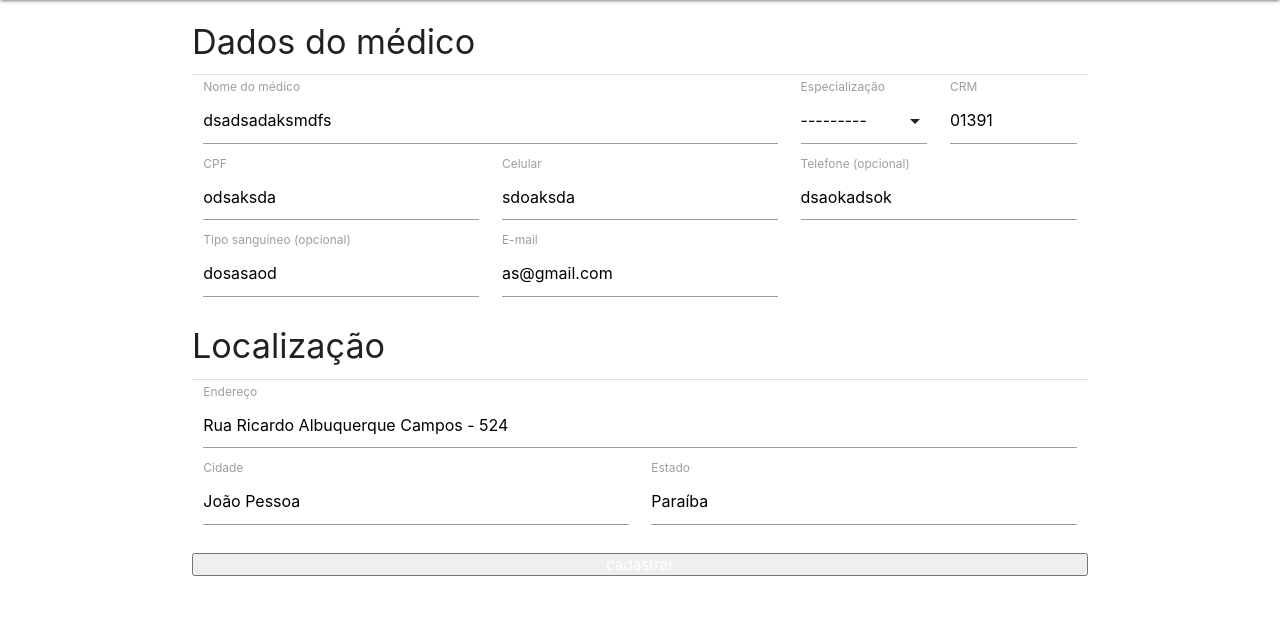
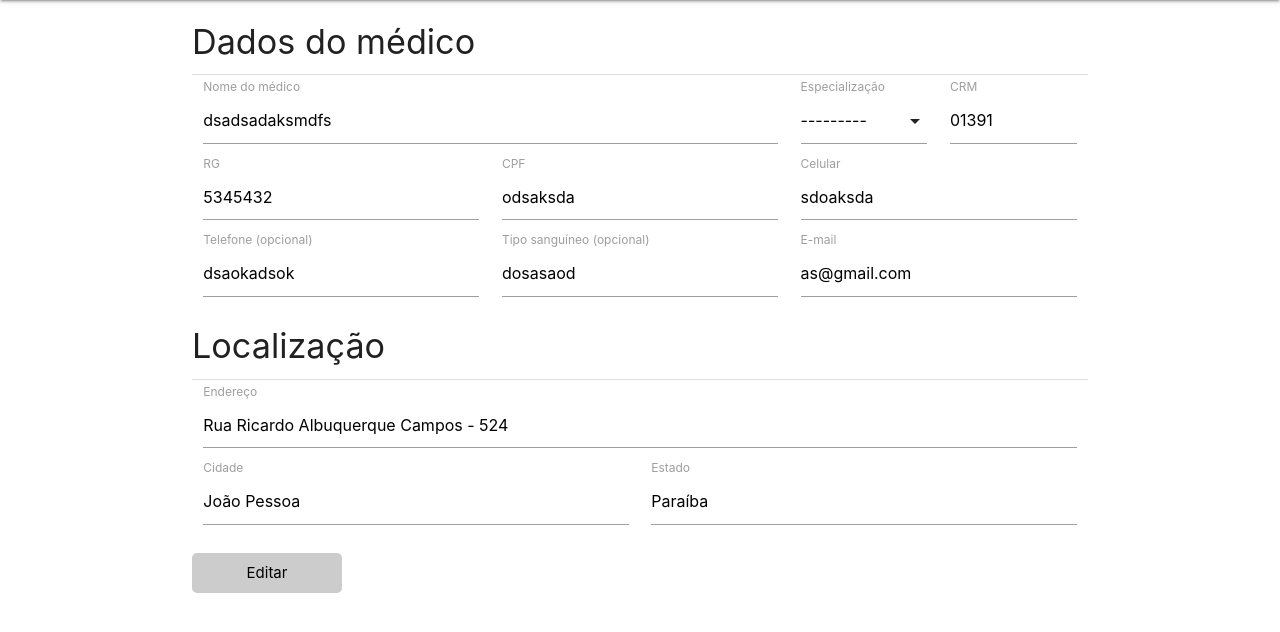
Before and after one commit to danielbandeir/MedicalSystem, a Django app: page /medico/editar/6 in a window 1280 px wide. Shown: the part 64-696 px from the top of the page. Run offline with Django 3.2, Linux system fonts and the light colour scheme; a user stored in the database is signed in; data comes from the database, SQL or seed files in the repository; both versions use the stored data as it was after the commit; data that the repository does not hold is empty.

Commit message:
Bug and DB fixed

```diff
--- a/central/agenda/models.py
+++ b/central/agenda/models.py
@@ -6,7 +6,7 @@ import datetime
 class agenda(models.Model):
     nomeMedico = models.ForeignKey(medico, blank=True, null=True, on_delete=models.SET_NULL)
     nomePaciente = models.ForeignKey(paciente, on_delete=models.CASCADE)
-    especializacao = models.ForeignKey(especializacao, null=True, blank=True, on_delete=models.CASCADE)
+    especializacao = models.ForeignKey(especializacao, null=True, blank=True, on_delete=models.SET_NULL)
     data = models.DateField()
     hora = models.TimeField()
 
--- a/central/agenda/views.py
+++ b/central/agenda/views.py
@@ -1,4 +1,5 @@
 from django.shortcuts import render, redirect
+from django.http import HttpResponseRedirect
 from .forms import agendaForm
 from .models import agenda
 from datetime import date
@@ -11,6 +12,7 @@ def agendar(request):
 
     if form.is_valid():
         form.save()
+        return redirect('/agenda/agendar/')
 
     return render(request, "agendar.html", {'form':form})
 
--- a/central/medico/views.py
+++ b/central/medico/views.py
@@ -11,6 +11,7 @@ def createMedico(request):
 
     if form.is_valid():
         form.save()
+        return redirect('/medico/adicionar/')
 
 
     return render(request, 'criarMedico.html', {'form': form})
@@ -42,8 +43,10 @@ def editarMedi(request,pk):
 
     if request.method == "POST":
         form = medicoForm(request.POST, instance=medic)
+        print('entroi')
         if form.is_valid():
             form.save()
+            print('salvou')
             return redirect("/medico/buscar/")
     else:
         form = medicoForm(instance=medic)
--- a/central/paciente/views.py
+++ b/central/paciente/views.py
@@ -11,6 +11,7 @@ def createPaciente(request):
 
     if form.is_valid():
         form.save()
+        return redirect('/paciente/criar/')
 
     return render(request, 'criarPaciente.html', {'form' : form})
 
--- /dev/null
+++ b/central/static/css/base.css
@@ -0,0 +1,10 @@
+input[type=submit] {
+    padding:7px 15px;
+    background:#ccc;
+    height: 40px;
+    width:150px;
+    border:0 none;
+    cursor:pointer;
+    -webkit-border-radius: 5px;
+    border-radius: 5px;
+}
--- a/central/templates/agendar.html
+++ b/central/templates/agendar.html
@@ -31,6 +31,6 @@
                 {{ form.hora }}
             </div>
         </div>
-        <input type="submit" value="cadastrar">
+        <input type="submit" value="Agendar">
     </form>
 {% endblock %}
--- a/central/templates/base.html
+++ b/central/templates/base.html
@@ -7,6 +7,7 @@
     <meta http-equiv="X-UA-Compatible" content="ie=edge">
     <link href="https://fonts.googleapis.com/icon?family=Material+Icons" rel="stylesheet">
     <link rel="stylesheet" type="text/css" href="{% static "css/materialize.min.css" %}">
+    <link rel="stylesheet" type="text/css" href="{% static "css/base.css" %}">
     <title>
     {% block name_title %}{% endblock %}
     </title>
--- a/central/templates/criarMedico.html
+++ b/central/templates/criarMedico.html
@@ -65,6 +65,6 @@
                 {{ form.estado }}
             </div>
         </div>
-        <input type="submit" value="cadastrar" style="color:white; width:100%">
+        <input type="submit" value="Cadastrar">
     </form>
 {% endblock %}
--- a/central/templates/criarPaciente.html
+++ b/central/templates/criarPaciente.html
@@ -59,6 +59,6 @@
                 {{ form.estado }}
             </div>
         </div>
-        <input type="submit" value="cadastrar" class="waves-effect waves-light btn-large" style="width:100%; color:white;">
+        <input type="submit" value="Cadastrar" >
     </form>
 {% endblock %}
--- a/central/templates/editAgendaDia.html
+++ b/central/templates/editAgendaDia.html
@@ -31,6 +31,6 @@
                 {{ form.hora }}
             </div>
         </div>
-        <input type="submit" value="cadastrar">
+        <input type="submit" value="Editar">
     </form>
 {% endblock %}
--- a/central/templates/editMedic.html
+++ b/central/templates/editMedic.html
@@ -23,6 +23,10 @@
             <div class="col m2 s6">
                 <label for="id_Nome">CRM</label>
                 {{ form.crm }}
+            </div>
+            <div class="col m4 s6">
+                <label for="id_cpf">RG</label>
+                {{ form.rg }}
             </div>
             <div class="col m4 s6">
                 <label for="id_cpf">CPF</label>
@@ -61,6 +65,6 @@
                 {{ form.estado }}
             </div>
         </div>
-        <input type="submit" value="cadastrar" style="color:white; width:100%">
+        <input type="submit" value="Editar">
     </form>
 {% endblock %}
--- a/central/templates/editarAgenda.html
+++ b/central/templates/editarAgenda.html
@@ -31,6 +31,6 @@
                 {{ form.hora }}
             </div>
         </div>
-        <input type="submit" value="cadastrar">
+        <input type="submit" value="Editar">
     </form>
 {% endblock %}
--- a/central/templates/editarPacient.html
+++ b/central/templates/editarPacient.html
@@ -59,6 +59,6 @@
                 {{ form.estado }}
             </div>
         </div>
-        <input type="submit" value="cadastrar" class="waves-effect waves-light btn-large" style="width:100%; color:white;">
+        <input type="submit" value="Editar">
     </form>
 {% endblock %}
--- a/central/templates/verFicha.html
+++ b/central/templates/verFicha.html
@@ -47,7 +47,7 @@
           {{ form.descricao }}
       </div>
         <div class="modal-footer">
-            <input type="submit" value="Adicionar" class="btn">
+            <input type="submit" value="Adicionar">
         </div>
     </form>
     {% endfor %}
```
Also changed, not shown: central/agenda/migrations/0007_auto_20190327_1641.py (added), central/db.sqlite3.
